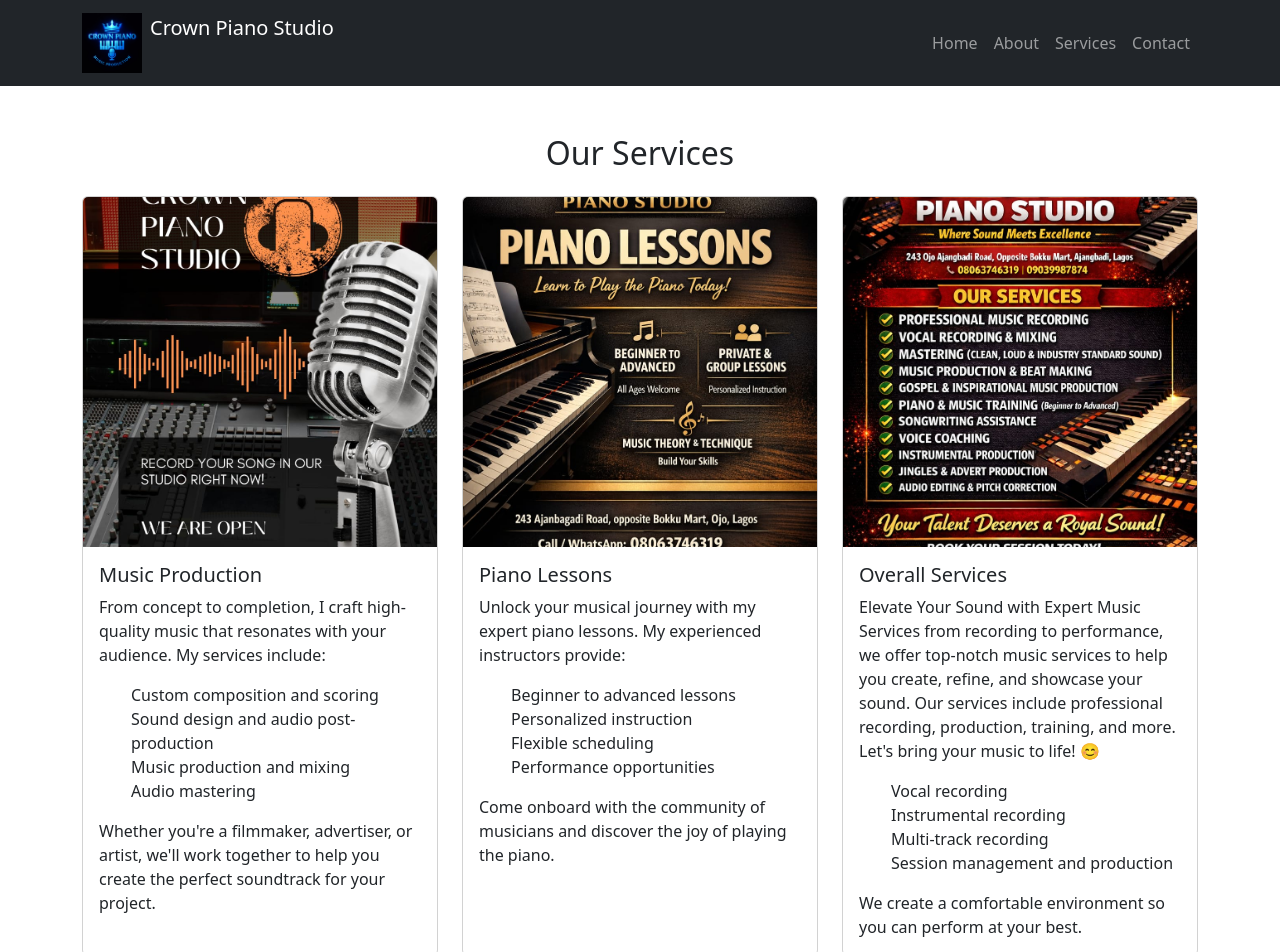
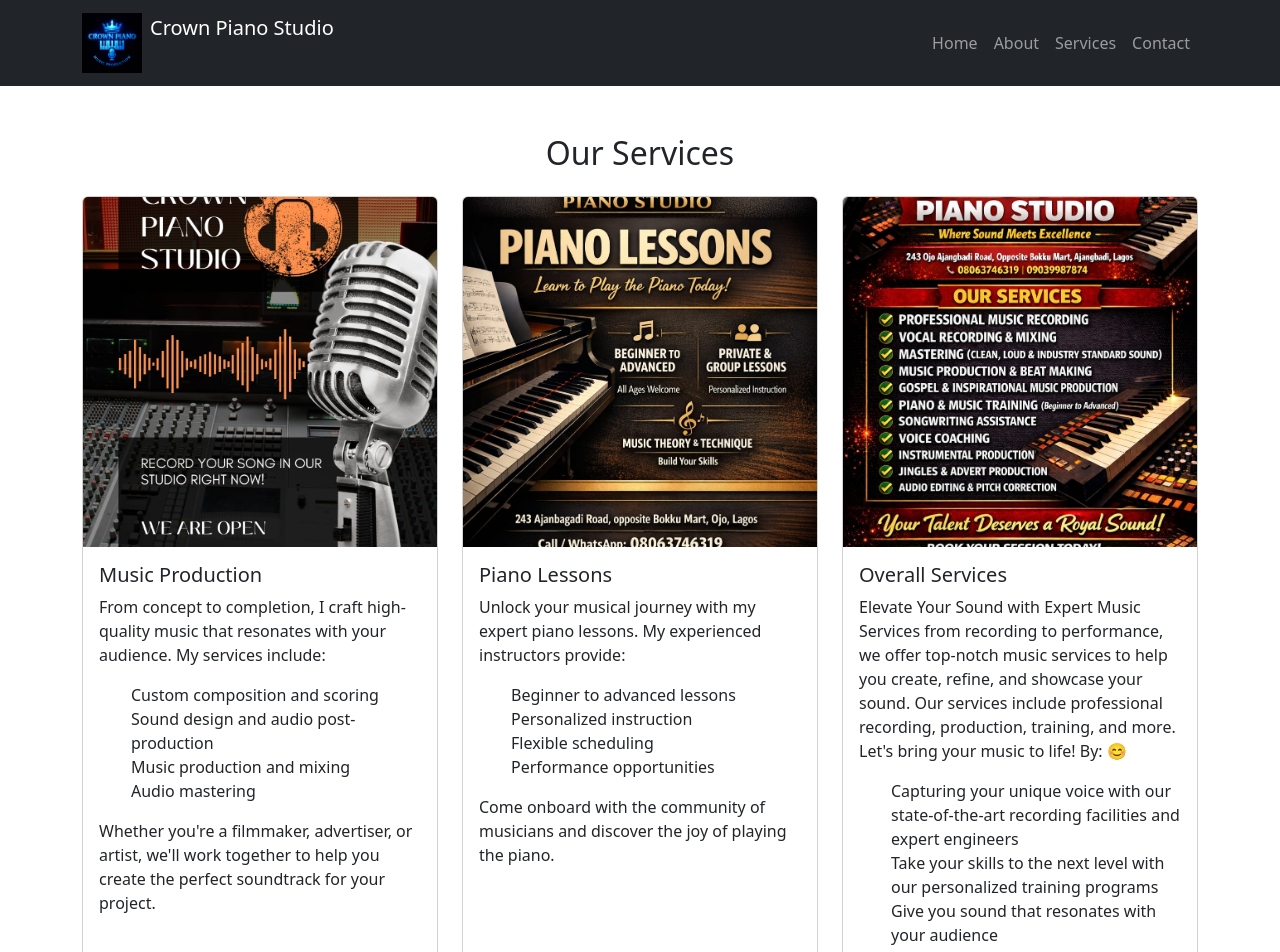
Before and after one commit to Savvydon/Music-Portfolio, a React (Vite) app in the folder music-portfolio/: page /services in a window 1280 px wide. Shown: the top 952 px of the page. Built offline with nearby package versions, Linux system fonts and the light colour scheme.

Commit message:
Updated codes

```diff
--- a/music-portfolio/src/pages/Services.jsx
+++ b/music-portfolio/src/pages/Services.jsx
@@ -37,15 +37,15 @@ export default function Services() {
       img: service3,
       title: "Overall Services",
       description:
-        "Elevate Your Sound with Expert Music Services from recording to performance, we offer top-notch music services to help you create, refine, and showcase your sound. Our services include professional recording, production, training, and more. Let's bring your music to life! 😊",
+        "Elevate Your Sound with Expert Music Services from recording to performance, we offer top-notch music services to help you create, refine, and showcase your sound. Our services include professional recording, production, training, and more. Let's bring your music to life! By: 😊",
       bullets: [
-        "Vocal recording",
-        "Instrumental recording",
-        "Multi-track recording",
+        "Capturing your unique voice with our state-of-the-art recording facilities and expert engineers",
+        "Take your skills to the next level with our personalized training programs",
+        "Give you sound that resonates with your audience",
         "Session management and production",
       ],
       footer:
-        "We create a comfortable environment so you can perform at your best.",
+        "At our studio, we're passionate about helping you achieve your musical goals. Let's work together to create something amazing. 😊",
     },
   ];
 
```
